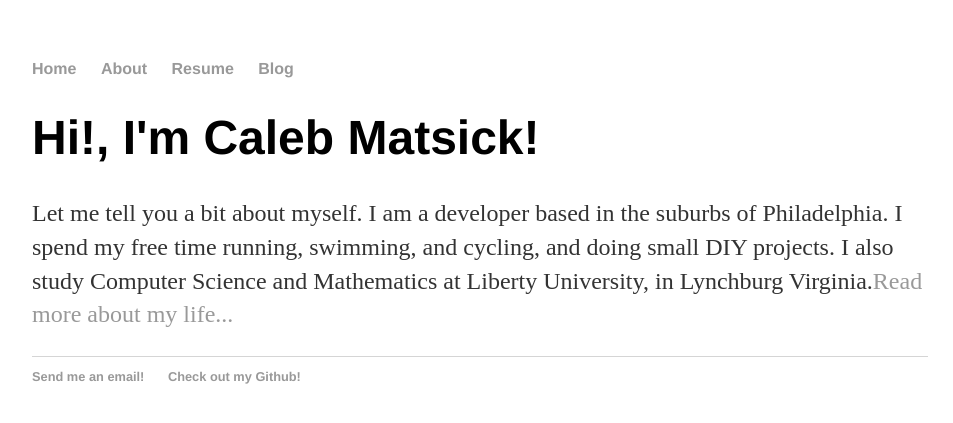
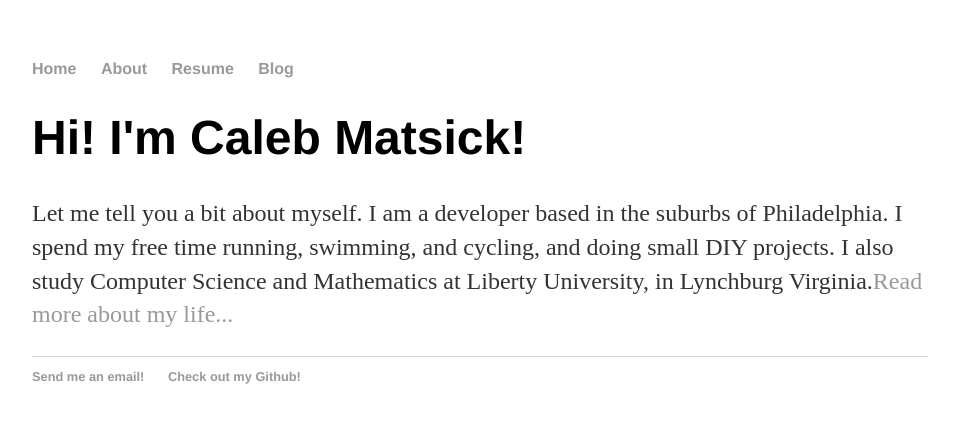
Before and after one commit to IronmanMk40/Matsick-Dot-Com, a Jekyll site: the page built from index.html, in a window 1280 px wide. Shown: the top 423 px of the page, without its empty margins (160-1113 px from the left). Built offline with Jekyll 4.4.1, drawn with Linux system fonts in a browser that asks for light colours.

```diff
--- a/index.html
+++ b/index.html
@@ -3,7 +3,7 @@ layout: default
 title: Caleb Matsik
 ---
 <div class="blurb">
-	<h1>Hi!, I'm Caleb Matsick!</h1>
+	<h1>Hi! I'm Caleb Matsick!</h1>
 	<p>Let me tell you a bit about myself.
 		I am  a developer based in the suburbs of Philadelphia. I
 		spend my free time running, swimming, and cycling, and doing small DIY projects. I also study Computer
```
